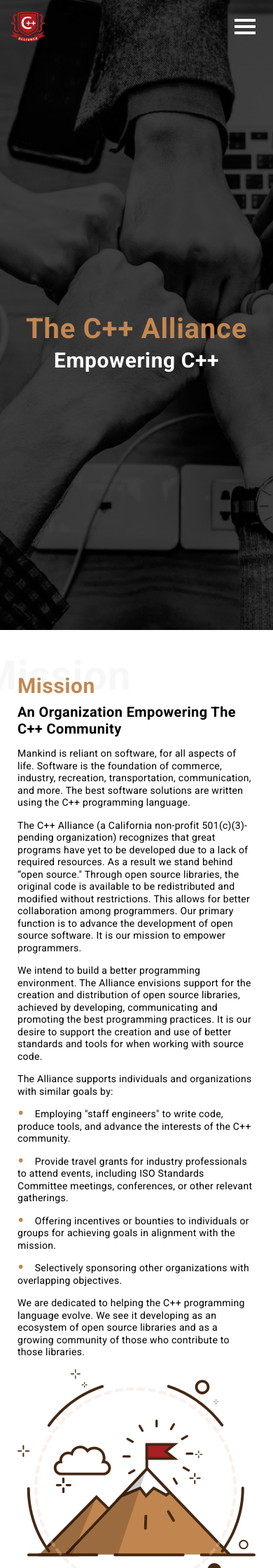
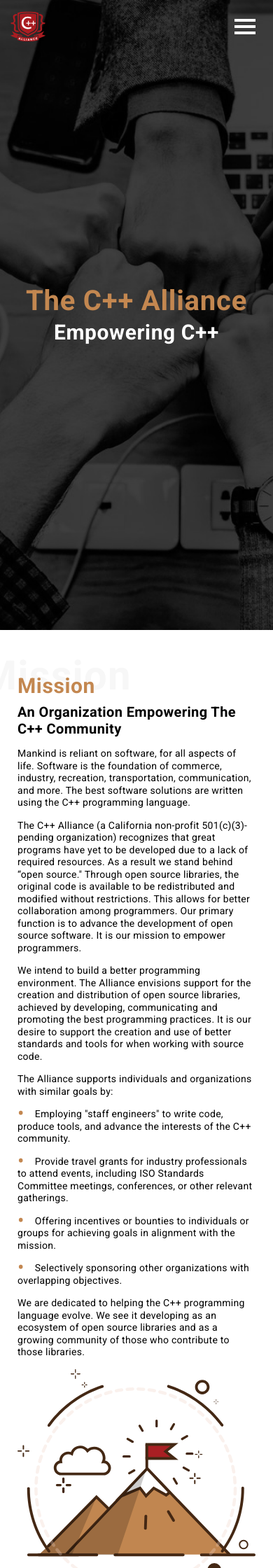
Before and after one commit to AlchemyInteractive/cpp-alliance, a Jekyll site: the page built from index.html, in a window 390 px wide. Shown: the top 2240 px of the page at 70% size. Built offline with Jekyll 4.4.1, drawn with Linux system fonts in a browser that asks for light colours.

Commit message:
vertically centers masthead text on mobile

```diff
--- a/_sass/modules/hero.scss
+++ b/_sass/modules/hero.scss
@@ -16,13 +16,9 @@
     position: absolute;
     left: 50%;
     top: 50%;
-    transform: translateX(-50%);
     width: 100%;
     text-align: center;
-
-    @include breakpoint($desktop-small) {
-      transform: translate(-50%, -50%);
-    }
+    transform: translate(-50%, -50%);
   }
 
   .main-header {
```
